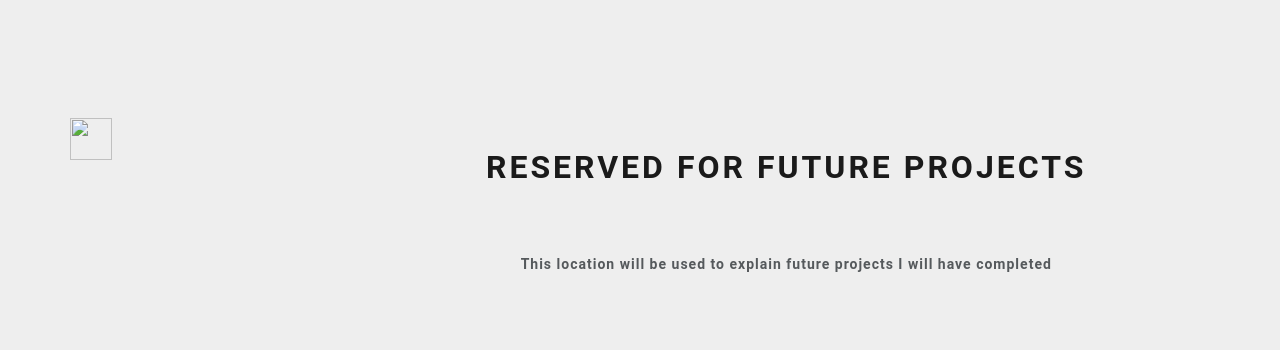
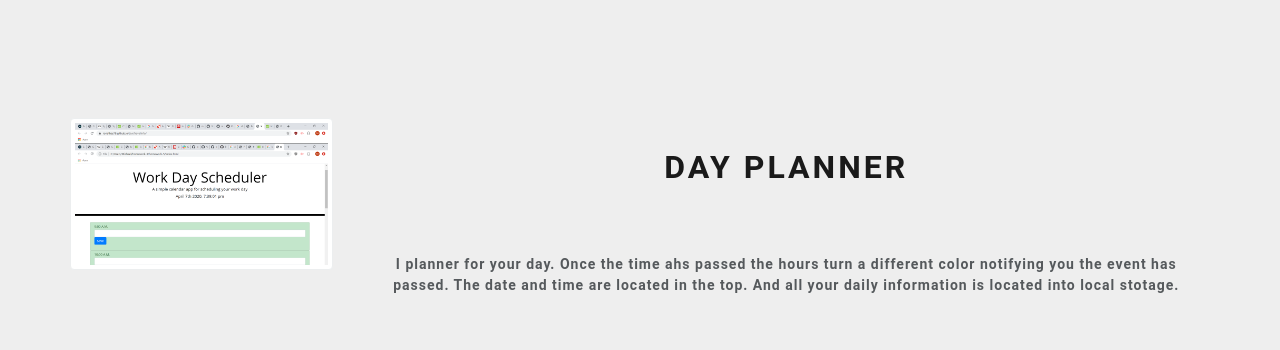
Before and after one commit to mdcassaro/homework-2, a plain HTML site: page portfolio.html in a window 1280 px wide. Shown: the part 450-800 px from the top of the page. Drawn offline with nearby package versions, Linux system fonts and the light colour scheme.

Commit message:
added  day planner image and description

```diff
--- a/portfolio.html
+++ b/portfolio.html
@@ -49,14 +49,14 @@
       <div class="row" style="padding: 50px;">
         <div class="col-lg-3">
           <a href="default.asp">
-            <img src="smiley.gif" alt="" style="width:42px;height:42px;border:0;">
+            <img src="day planner.png" alt=" day planner" class="img img-thumbnail">
           </a>
         </div>
 
         <div class="col-lg-9">
           <div class="text-center">
-            <h1>Reserved for future projects</h1>
-            <p>This location will be used to explain future projects I will have completed</p>
+            <h1>Day Planner</h1>
+            <p>I planner for your day. Once the time ahs passed the hours turn a different color notifying you the event has passed. The date and time are located in the top. And all your daily information is located into local stotage.</p>
           </div>
         </div>
       </div>
```
Also changed, not shown: day planner.png (added).
